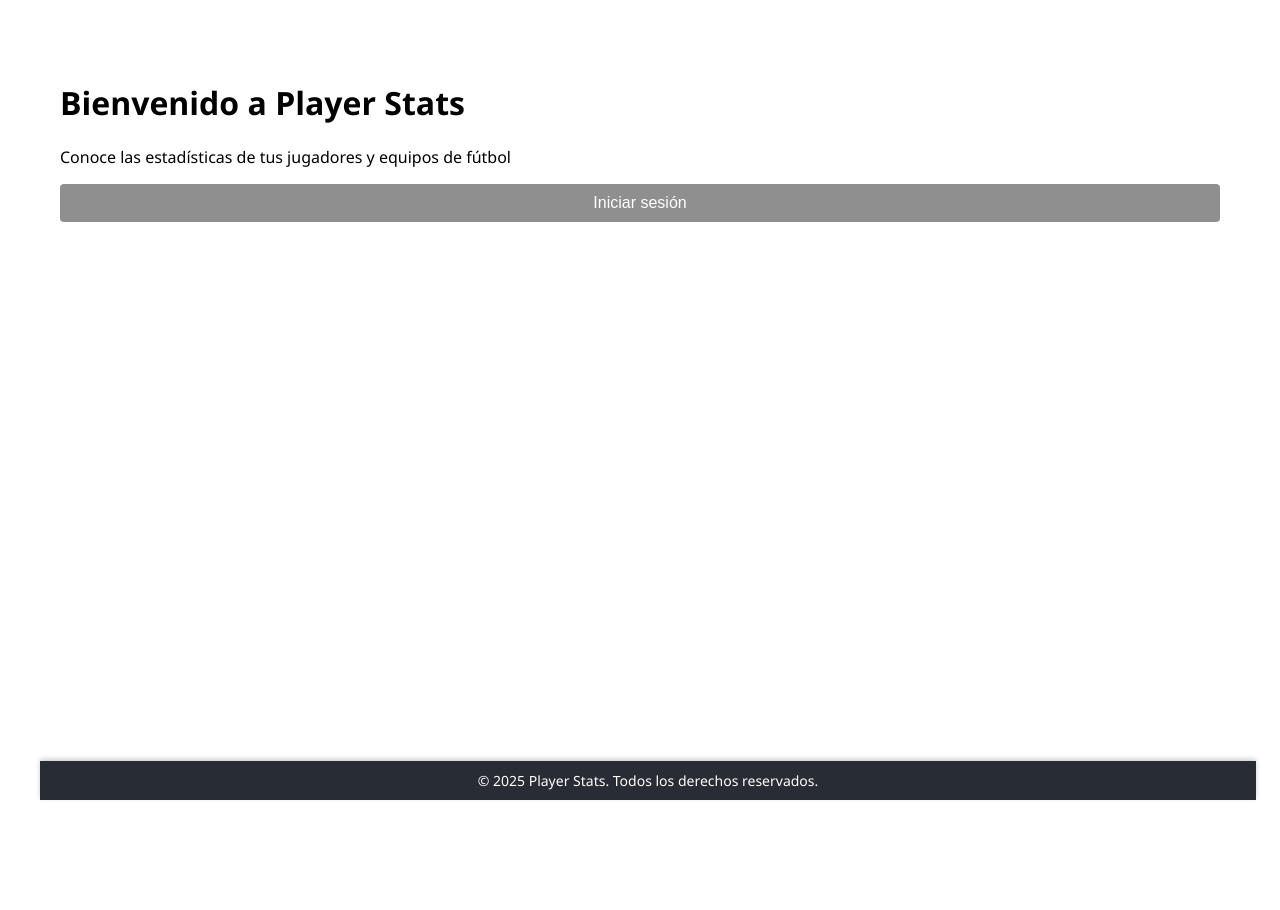
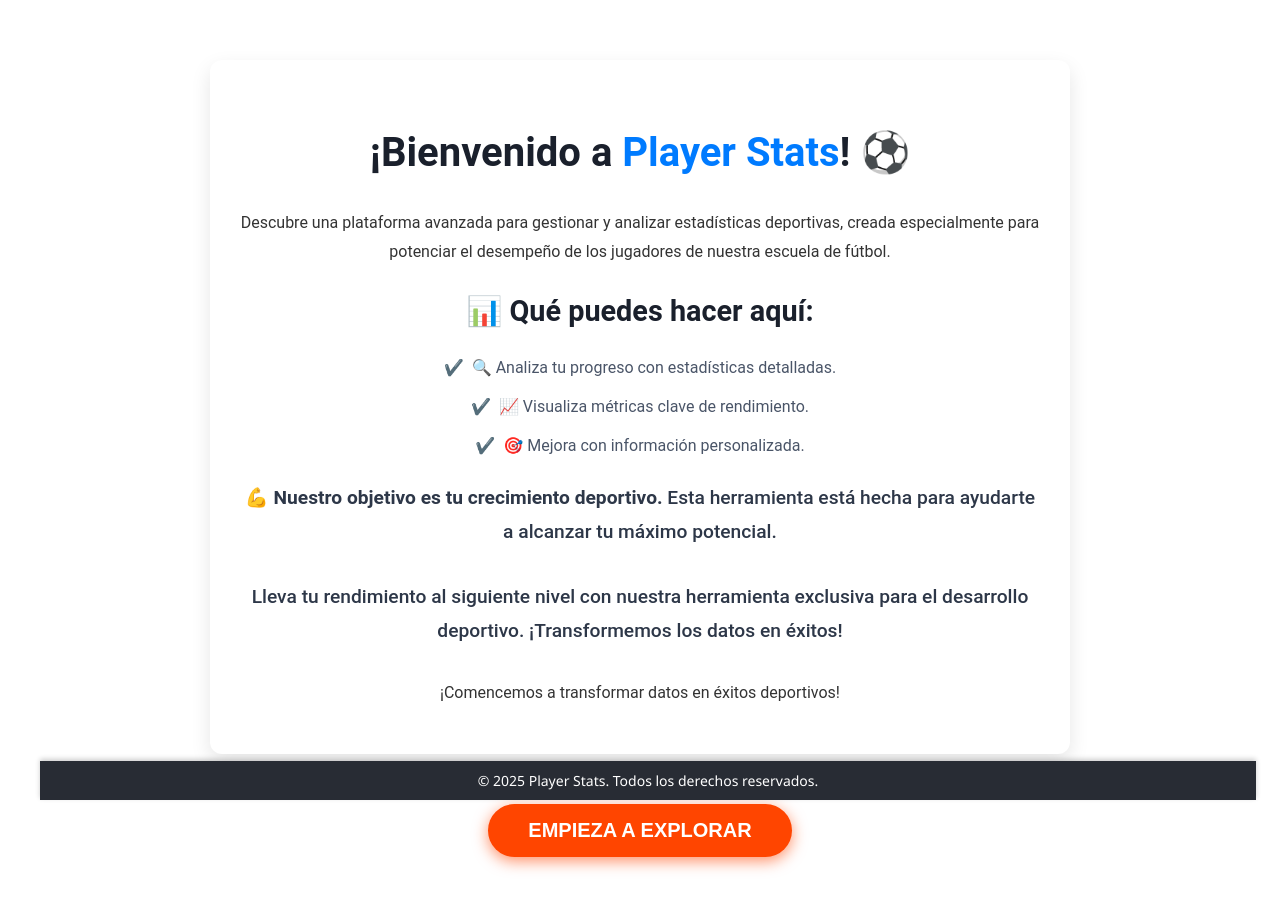
Before and after one commit to CarlosBD1988/player-stats, a React (Create React App) app: page / in a window 1280 px wide. Shown: the top 910 px of the page. Before the commit the page ends 800 px from the top, so only its background shows below. Built offline with nearby package versions, Linux system fonts and the light colour scheme; no server answers.

Commit message:
Fix Styles Landing Page

```diff
--- /dev/null
+++ b/src/components/LandingPage/LandingPage.css
@@ -0,0 +1,108 @@
+/* Contenedor principal */
+.welcome-container {
+    font-family: 'Roboto', sans-serif;
+    max-width: 800px;
+    margin: 0 auto;
+    text-align: center;
+    background-color: #ffffff;
+    padding: 30px;
+    border-radius: 12px;
+    box-shadow: 0 8px 20px rgba(0, 0, 0, 0.1);
+    line-height: 1.8;
+    color: #333;
+  }
+
+  /* Título principal */
+  .welcome-container h1 {
+    font-size: 2.5rem;
+    color: #1a202c;
+    margin-bottom: 20px;
+  }
+
+  /* Nombre de la app */
+  .welcome-container .app-name {
+    color: #007bff;
+    font-weight: bold;
+  }
+
+  /* Texto introductorio */
+  .welcome-container .intro-text {
+    font-size: 1.2rem;
+    color: #555;
+    margin-bottom: 20px;
+  }
+
+  /* Subtítulo */
+  .welcome-container h3 {
+    font-size: 1.8rem;
+    color: #1a202c;
+    margin-bottom: 15px;
+  }
+
+  /* Lista */
+  .welcome-container ul {
+    list-style: none;
+    padding: 0;
+    margin-bottom: 20px;
+  }
+
+  .welcome-container ul li {
+    font-size: 1rem;
+    color: #4a5568;
+    margin: 10px 0;
+    text-align: left;
+    display: flex;
+    align-items: center;
+    justify-content: center;
+  }
+
+  .welcome-container ul li::before {
+    content: '✔️';
+    color: #007bff;
+    margin-right: 8px;
+  }
+
+  /* Texto final */
+  .welcome-container .cta-text {
+    font-size: 1.2rem;
+    color: #2d3748;
+    font-weight: 500;
+    margin-bottom: 30px;
+  }
+
+  /* Estilo del botón */
+/* Contenedor del botón */
+.cta-btn-container {
+    display: flex;
+    justify-content: center;
+    align-items: center;
+    margin-top: 30px;
+  }
+
+  /* Estilo del botón - Llamada a la acción */
+  .cta-btn {
+    padding: 15px 40px;
+    background-color: #FF4500;  /* Naranja brillante */
+    color: white;
+    font-size: 20px;
+    font-weight: bold;
+    text-transform: uppercase;
+    border: none;
+    border-radius: 50px;  /* Esquinas redondeadas */
+    cursor: pointer;
+    box-shadow: 0 4px 15px rgba(255, 69, 0, 0.6);  /* Sombra de profundidad */
+    transition: all 0.3s ease;
+  }
+
+  /* Efecto hover - cambio de color y animación */
+  .cta-btn:hover {
+    background-color: #FF6347;  /* Rojo tomate brillante */
+    transform: translateY(-5px);  /* Sube el botón ligeramente */
+    box-shadow: 0 8px 25px rgba(255, 69, 0, 0.8);  /* Más sombra en hover */
+  }
+
+  /* Efecto de foco */
+  .cta-btn:focus {
+    outline: none;  /* Eliminar el borde predeterminado */
+    box-shadow: 0 0 10px rgba(255, 69, 0, 1);  /* Sombra alrededor cuando está en foco */
+  }
--- a/src/components/LandingPage/LandingPage.js
+++ b/src/components/LandingPage/LandingPage.js
@@ -2,14 +2,40 @@
 import React from "react";
 import { Link } from "react-router-dom";
 
+import "./LandingPage.css"
+
 function LandingPage() {
   return (
     <div className="landing-page">
-      <h1>Bienvenido a Player Stats</h1>
-      <p>Conoce las estadísticas de tus jugadores y equipos de fútbol</p>
-      <Link to="/signin">
-        <button>Iniciar sesión</button>
-      </Link>
+        <div class="welcome-container">
+            <h1>¡Bienvenido a <span class="app-name">Player Stats</span>! ⚽️</h1>
+            <p>
+            Descubre una plataforma avanzada para gestionar y analizar estadísticas deportivas, creada especialmente para potenciar el desempeño de los jugadores de nuestra escuela de fútbol.
+            </p>
+            <h3>📊 <strong>Qué puedes hacer aquí:</strong></h3>
+            <ul>
+              <li>🔍 Analiza tu progreso con estadísticas detalladas.</li>
+              <li>📈 Visualiza métricas clave de rendimiento.</li>
+              <li>🎯 Mejora con información personalizada.</li>
+            </ul>
+            <p class="cta-text">
+              💪 <strong>Nuestro objetivo es tu crecimiento deportivo.</strong> Esta herramienta está hecha para ayudarte a alcanzar tu máximo potencial.
+            </p>
+
+            <p class="cta-text">
+                Lleva tu rendimiento al siguiente nivel con nuestra herramienta exclusiva para el desarrollo deportivo. ¡Transformemos los datos en éxitos!
+            </p>
+            <p class="final-message">
+              ¡Comencemos a transformar datos en éxitos deportivos!
+            </p>
+        </div>
+
+        <div class="cta-btn-container">
+          <Link to="/signin">
+          <button class="cta-btn">Empieza a Explorar</button>
+          </Link>
+        </div>
+
     </div>
   );
 }
```
